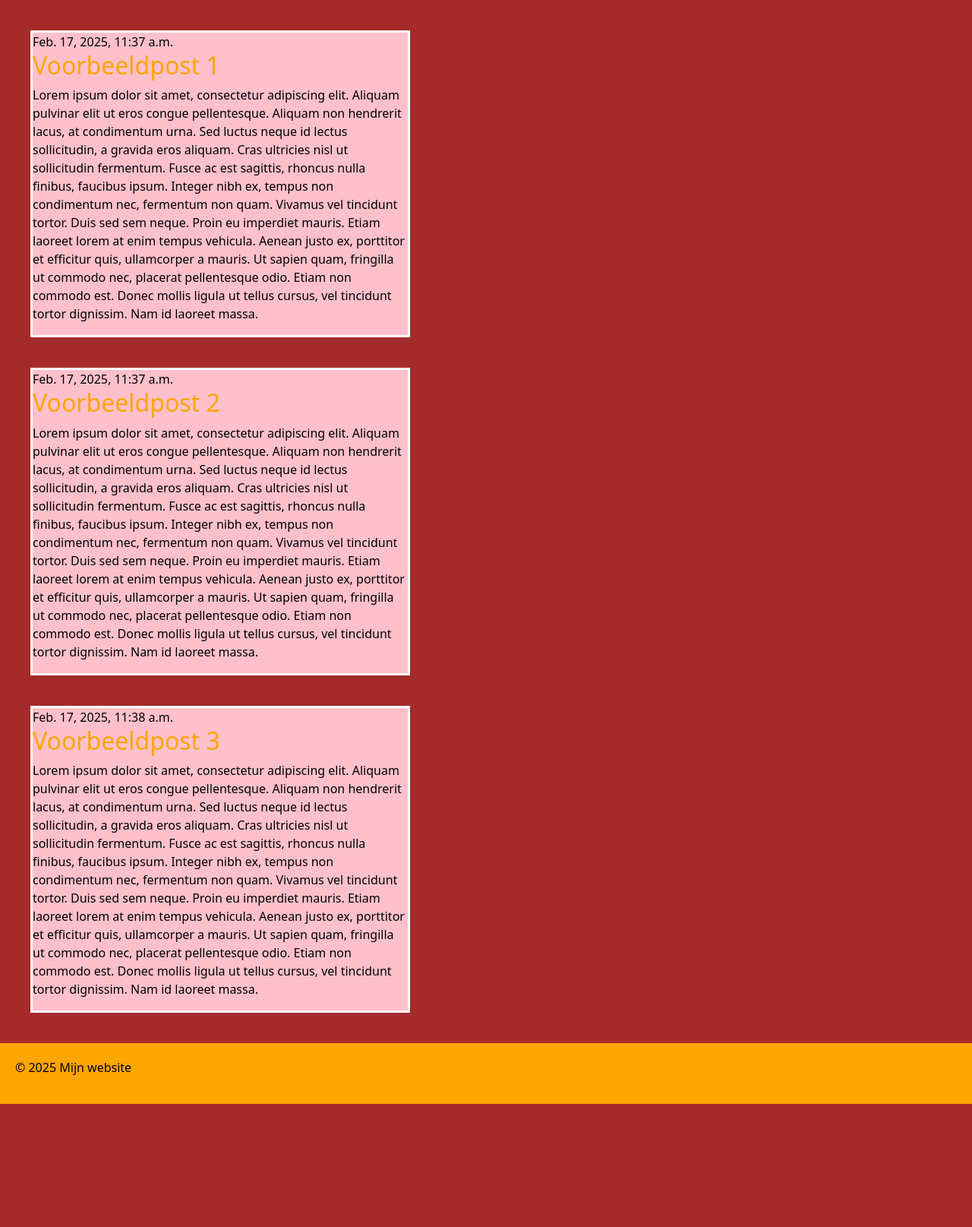
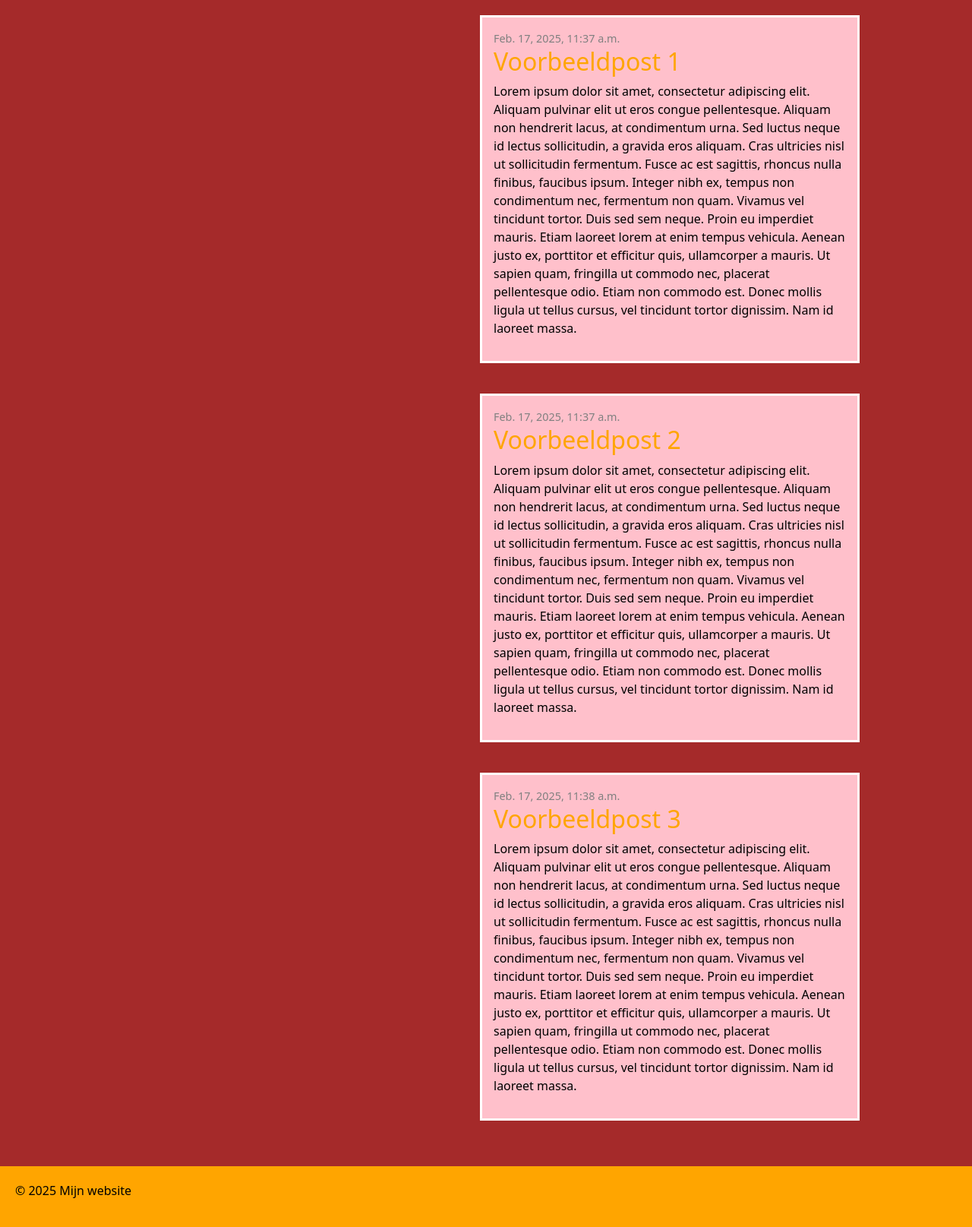
Before and after one commit to MickaelDL27/testDjango, a Django app: page / in a window 1280 px wide. Shown: the part 136-1751 px from the top of the page at 76% size. Before the commit the page ends 1589 px from the top, so only its background shows below. Run offline with Django 5.2, Linux system fonts and the light colour scheme; data comes from the database, SQL or seed files in the repository; some libraries are stand-ins or nearby versions.

Commit message:
HuiswerkL5

```diff
--- a/mysite/blog/static/css/stijl.css
+++ b/mysite/blog/static/css/stijl.css
@@ -4,14 +4,12 @@ body
     margin: 0;
     color: black;
 }
-
 header
 {
     background-color: orange;
     color: black;
     padding: 40px;
 }
-
 footer
 {
     background-color: orange;
@@ -19,20 +17,37 @@ footer
     padding: 20px;
 }
 
-article
+div
+{
+    display: flex;
+    flex-direction: column;
+    align-items: flex-end;
+    padding: 20px;
+    margin-right: 10%;
+}
+.post
 {
     background-color: pink;
+    padding: 15px;
+    border: 3px solid white;
     width: 500px;
-    margin: 40px;
-    border: 3px solid white;
+    margin-bottom: 40px;
+}
+.date
+{
+    font-size: 0.9em;
+    color: gray;
 }
 
+h2
+{
+    color: orange;
+}
 h2 a
 {
     text-decoration: none;
     color: orange;
 }
-
 h2 a:hover
 {
     text-decoration: underline;
--- a/mysite/blog/templates/blog/post_list.html
+++ b/mysite/blog/templates/blog/post_list.html
@@ -14,7 +14,7 @@
     <header>
         <h1>Mijn website</h1>
     </header>
-    <main>
+    <div>
         {% block content %}
         {% for post in posts %}
         <article class="post">
@@ -26,7 +26,7 @@
         </article>
         {% endfor %}
         {% endblock %}
-    </main>
+    </div>
     <footer>
         <p>&copy; 2025 Mijn website</p>
     </footer>
```
